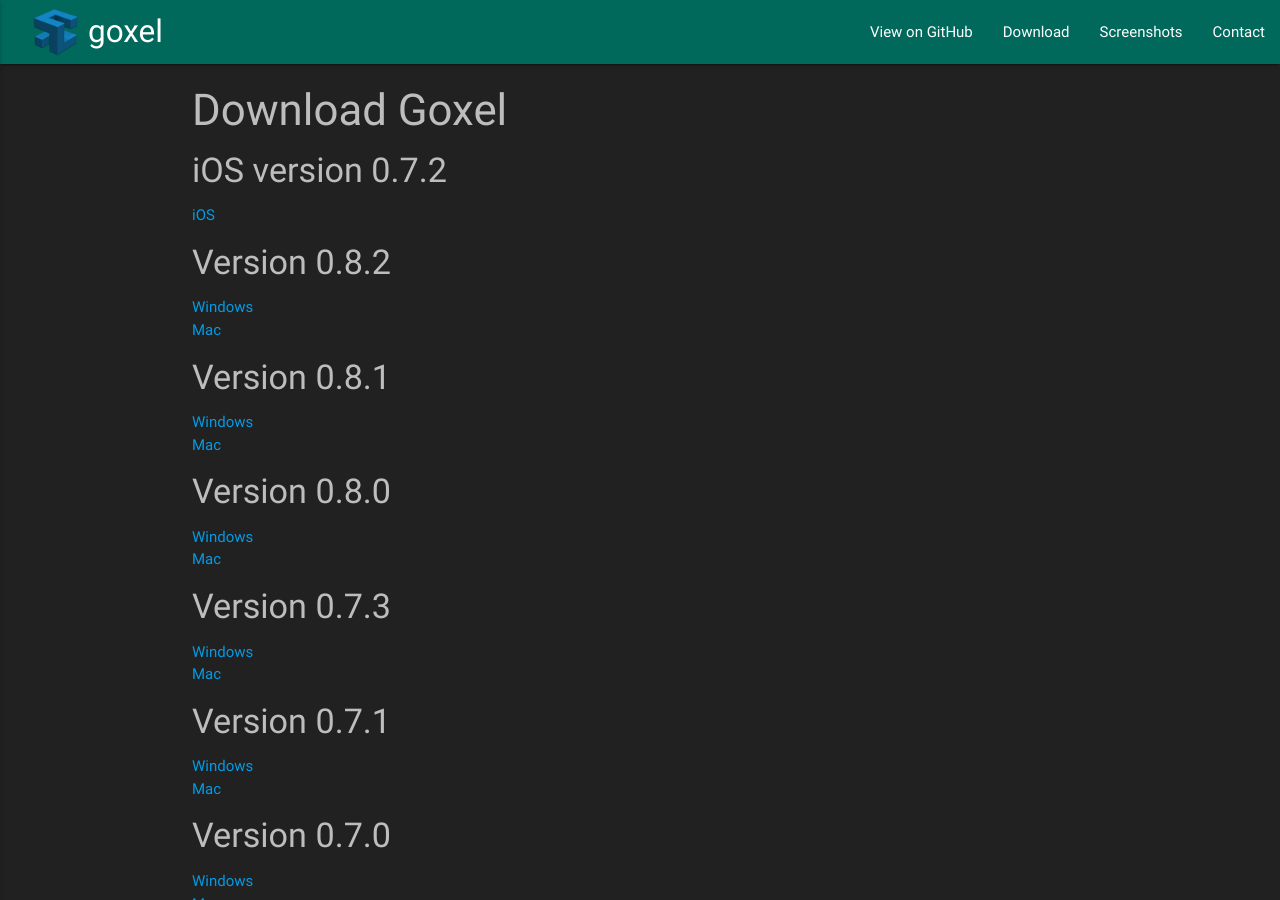
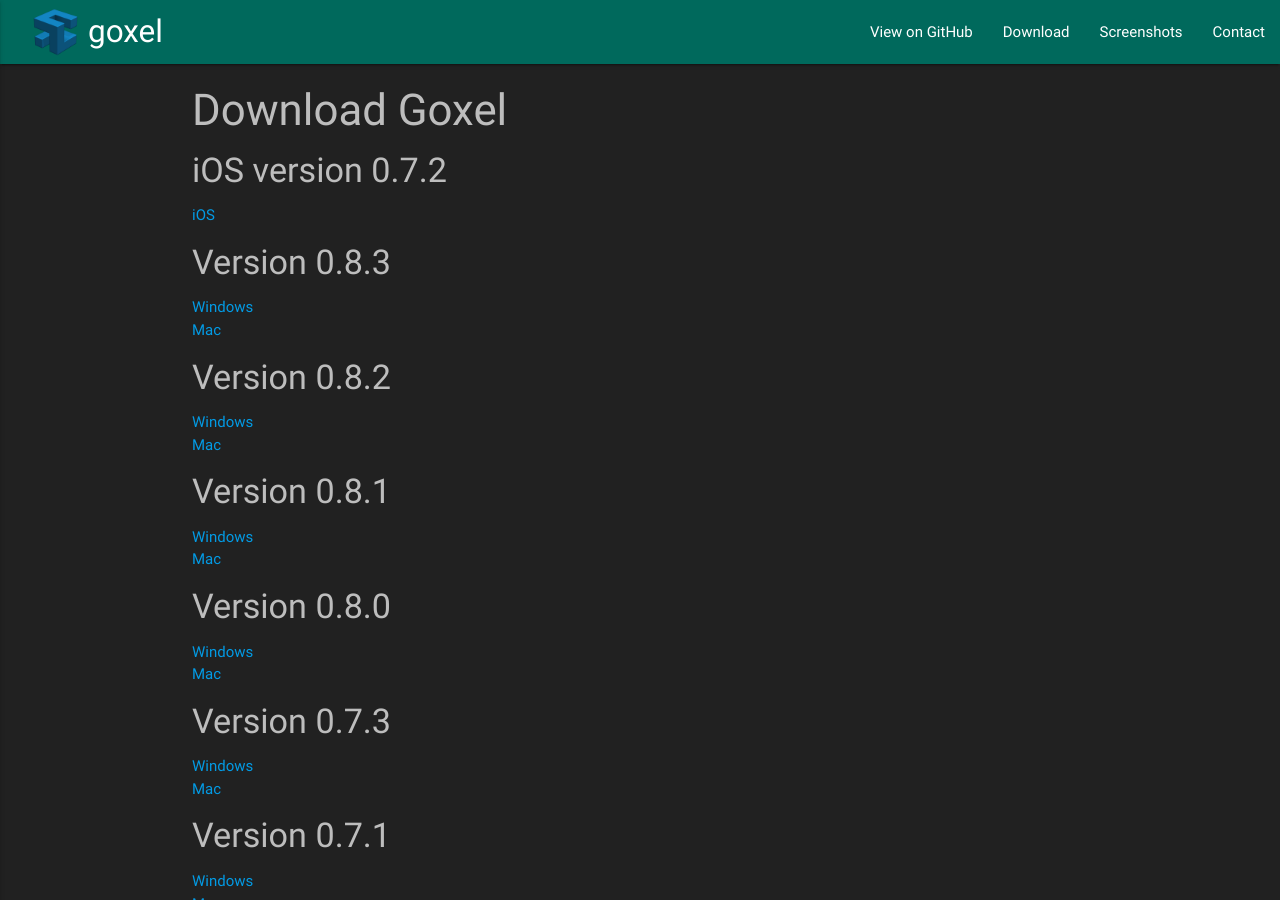
Before and after one commit to guillaumechereau/goxel, a Jekyll site: the page built from downloads.markdown, in a window 1280 px wide and 900 px high. Built offline with Jekyll 4.4.1, drawn with Linux system fonts in a browser that asks for light colours; nearby versions of some CDN libraries; our own code applies the rules of GitHub Pages for plain Markdown files.

Commit message:
Update for version 0.8.3

```diff
--- a/downloads.markdown
+++ b/downloads.markdown
@@ -7,6 +7,11 @@
 #### iOS version 0.7.2
 
 - [iOS](https://itunes.apple.com/us/app/goxel-3d-voxel-editor/id1259097826)
+
+#### Version 0.8.3
+
+- [Windows](https://github.com/guillaumechereau/goxel/releases/download/v0.8.3/goxel-0.8.3-windows.zip)
+- [Mac](https://github.com/guillaumechereau/goxel/releases/download/v0.8.3/goxel-0.8.3-mac.zip)
 
 #### Version 0.8.2
 
--- a/index.markdown
+++ b/index.markdown
@@ -81,10 +81,10 @@
 
 ## Downloads
 
-Version 0.8.2:
+Version 0.8.3:
 
-- [Windows](https://github.com/guillaumechereau/goxel/releases/download/v0.8.2/goxel-0.8.2-windows.zip)
-- [Mac](https://github.com/guillaumechereau/goxel/releases/download/v0.8.2/goxel-0.8.2-mac.zip)
+- [Windows](https://github.com/guillaumechereau/goxel/releases/download/v0.8.3/goxel-0.8.3-windows.zip)
+- [Mac](https://github.com/guillaumechereau/goxel/releases/download/v0.8.3/goxel-0.8.3-mac.zip)
 
 {: .clear }
 <br/>
```
